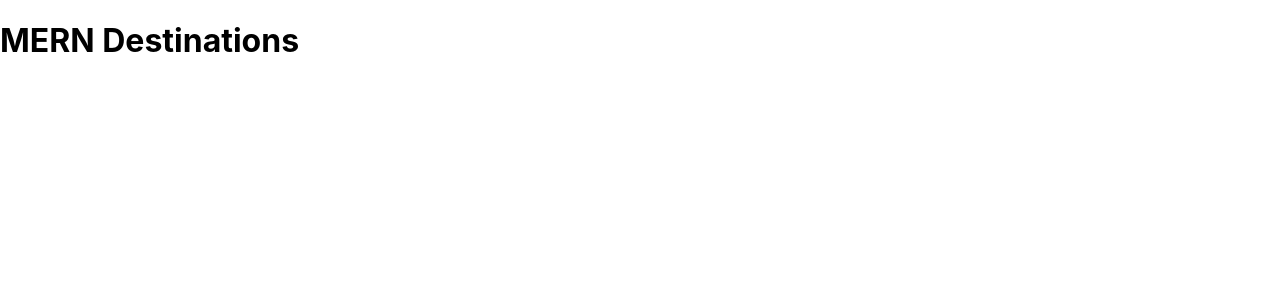
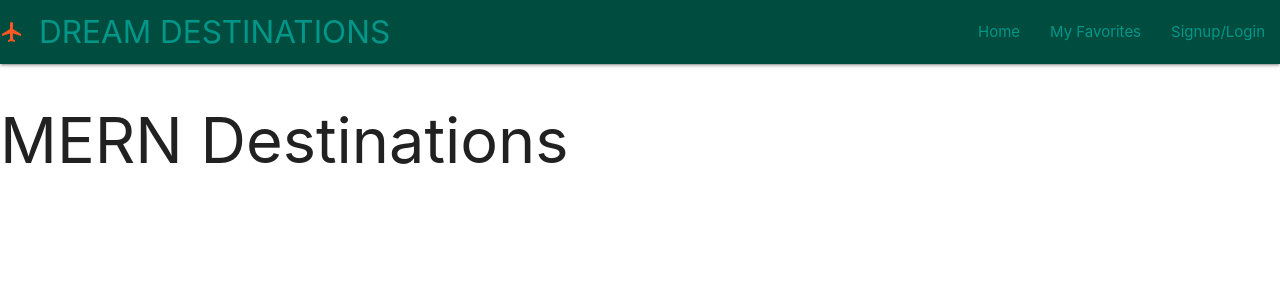
Before and after one commit to TCJohnson1/MERN-location-front, a React (Create React App) app in the folder destinations/: page /404 in a window 1280 px wide. Shown: the top 300 px of the page. Built offline with nearby package versions, Linux system fonts and the light colour scheme.

Commit message:
structure of header component built

```diff
--- a/destinations/public/index.html
+++ b/destinations/public/index.html
@@ -24,6 +24,19 @@
       work correctly both with client-side routing and a non-root public URL.
       Learn how to configure a non-root public URL by running `npm run build`.
     -->
+
+<!-- Materialize CSS -->
+
+ <!-- Compiled and minified CSS -->
+ <link rel="stylesheet" href="https://cdnjs.cloudflare.com/ajax/libs/materialize/1.0.0/css/materialize.min.css">
+
+ <!-- Compiled and minified JavaScript -->
+ <script src="https://cdnjs.cloudflare.com/ajax/libs/materialize/1.0.0/js/materialize.min.js"></script>
+
+ <!-- Icons -->
+ <link href="https://fonts.googleapis.com/icon?family=Material+Icons" rel="stylesheet">
+
+
     <title>React App</title>
   </head>
   <body>
--- a/destinations/src/App.js
+++ b/destinations/src/App.js
@@ -1,10 +1,12 @@
 import React, { Component } from 'react'
+import Header from './components/Header'
 
 
 export default class App extends Component {
   render() {
     return (
       <div>
+        <Header />
         <h1> MERN Destinations</h1>
       </div>
     )
--- /dev/null
+++ b/destinations/src/components/Header.jsx
@@ -0,0 +1,44 @@
+import React, { Component } from "react";
+
+export default class Header extends Component {
+  render() {
+    return (
+      <div>
+        <nav class="teal darken-4">
+          <div class="nav-wrapper">
+
+            <a href="#!" class="brand-logo teal-text lighten-5">
+            <i class=" large material-icons deep-orange-text accent-4">airplanemode_active</i>DREAM DESTINATIONS
+            </a>
+            <a href="#1" data-target="mobile-demo" class="sidenav-trigger">
+              <i class="material-icons deep-orange-text accent-4">menu</i>
+            </a>
+            <ul class="right hide-on-med-and-down">
+              <li>
+                <a href="#1" class="teal-text lighten-5">Home</a>
+              </li>
+              <li>
+                <a href="#1" class="teal-text lighten-5">My Favorites</a>
+              </li>
+              <li>
+                <a href="#1" class="teal-text lighten-5">Signup/Login</a>
+              </li>
+            </ul>
+          </div>
+        </nav>
+
+        <ul class="sidenav" id="mobile-demo">
+          <li>
+            <a href="#1" class="teal-text lighten-5">Home</a>
+          </li>
+          <li>
+            <a href="#1" class="teal-text lighten-5">My Favorites</a>
+          </li>
+          <li>
+            <a href="#1" class="teal-text lighten-5">Signup/Login</a>
+          </li>
+        </ul>
+      </div>
+    );
+  }
+}
```
Also changed, not shown: destinations/src/components/Footer.jsx (added).
